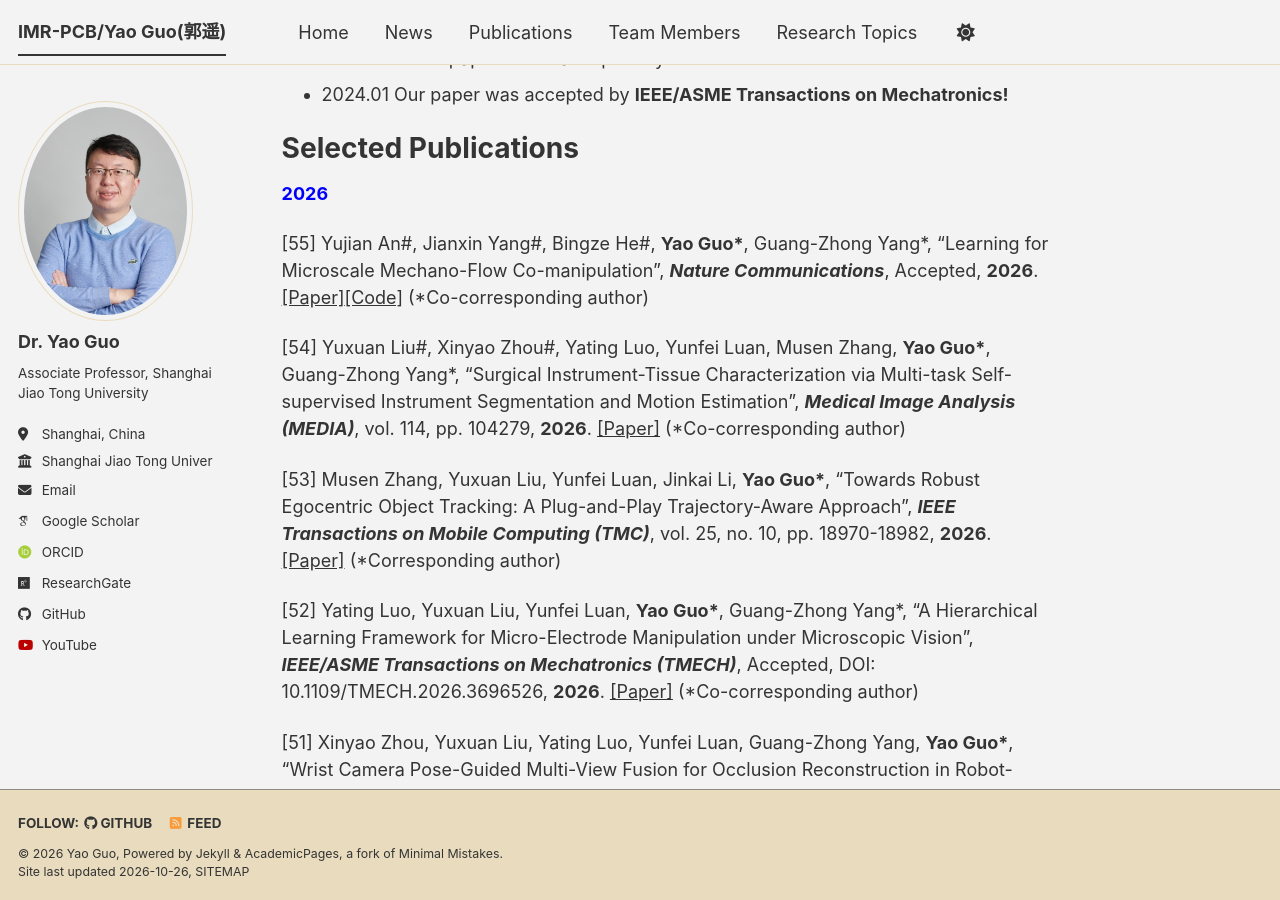
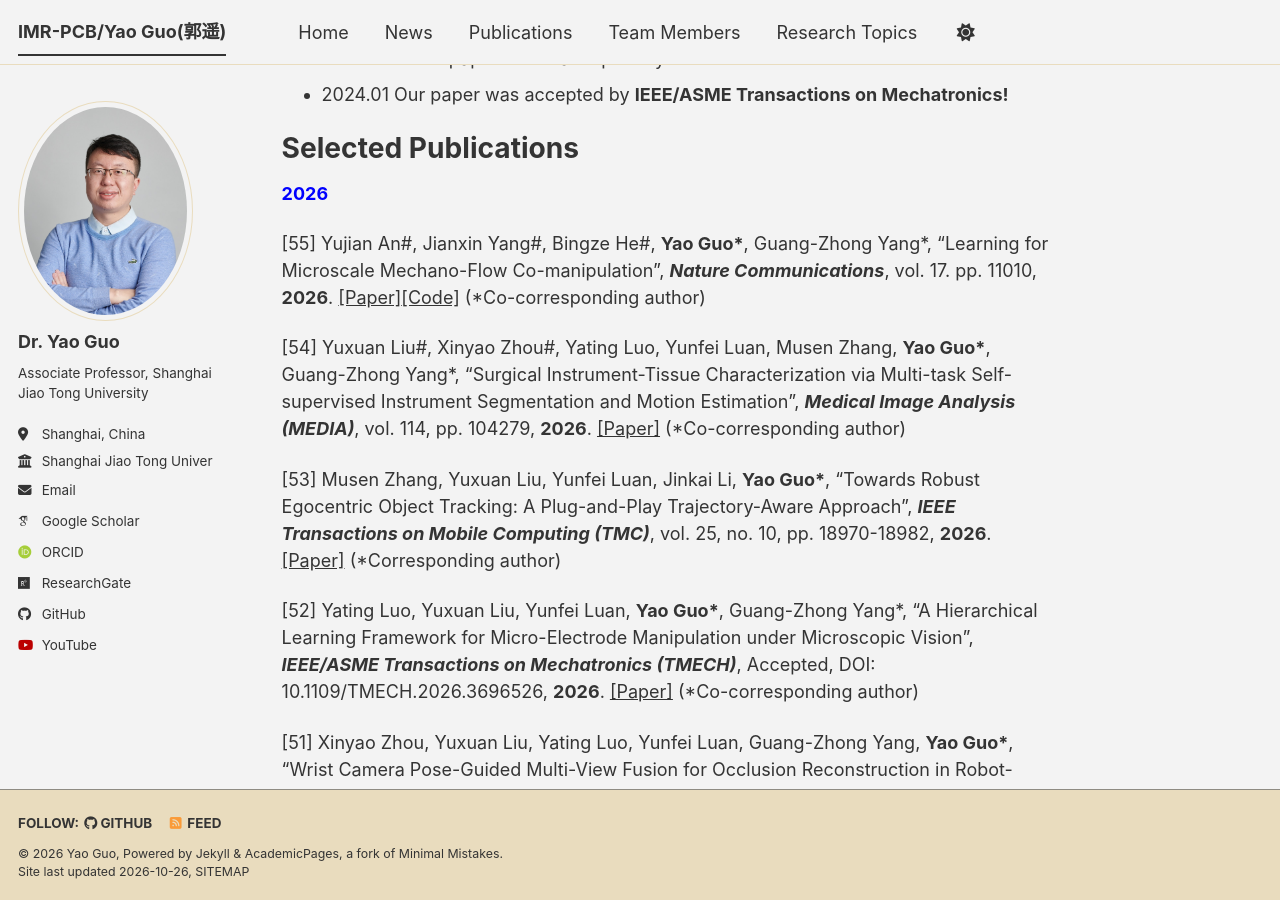
Before and after one commit to IMR-PCB/IMR-PCB.github.io, a Jekyll site: the page built from _pages/about.md, in a window 1280 px wide and 900 px high, scrolled down 2469 px. Built offline with Jekyll 4.4.1, drawn with Linux system fonts in a browser that asks for light colours; some web fonts are replaced; a script bundle is joined from its source files by our own code; library files that are not in the unit come from our copies.

Commit message:
Update about.md

```diff
--- a/_pages/about.md
+++ b/_pages/about.md
@@ -59,7 +59,7 @@
 ======
 <span style="color:blue">**2026**</span>
 
-\[55\] Yujian An\#, Jianxin Yang\#, Bingze He\#, **Yao Guo\***, Guang-Zhong Yang\*, "Learning for Microscale Mechano-Flow Co-manipulation", _**Nature Communications**_, Accepted, **2026**. [\[Paper\]](https://www.nature.com/articles/s41467-026-77746-z)[\[Code\]](https://github.com/IMR-PCB/FlowBot) (*Co-corresponding author)
+\[55\] Yujian An\#, Jianxin Yang\#, Bingze He\#, **Yao Guo\***, Guang-Zhong Yang\*, "Learning for Microscale Mechano-Flow Co-manipulation", _**Nature Communications**_, vol. 17. pp. 11010, **2026**. [\[Paper\]](https://www.nature.com/articles/s41467-026-77746-z)[\[Code\]](https://github.com/IMR-PCB/FlowBot) (*Co-corresponding author)
 
 \[54\] Yuxuan Liu\#, Xinyao Zhou\#, Yating Luo, Yunfei Luan, Musen Zhang, **Yao Guo\***, Guang-Zhong Yang\*, "Surgical Instrument-Tissue Characterization via Multi-task Self-supervised Instrument Segmentation and Motion Estimation", _**Medical Image Analysis (MEDIA)**_, vol. 114, pp. 104279, **2026**. [\[Paper\]](https://www.sciencedirect.com/science/article/pii/S1361841526003488)  (*Co-corresponding author)
 
```
